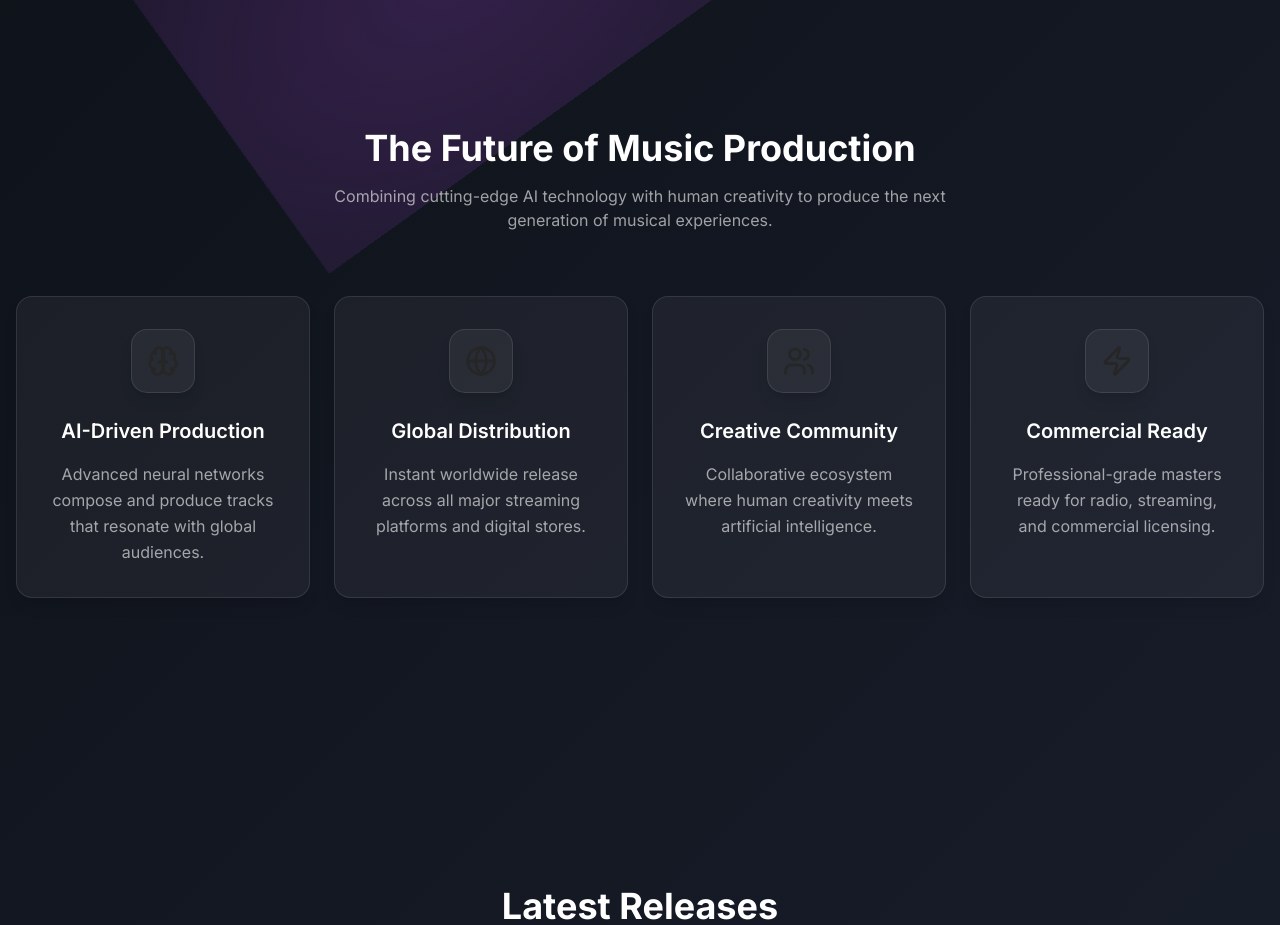
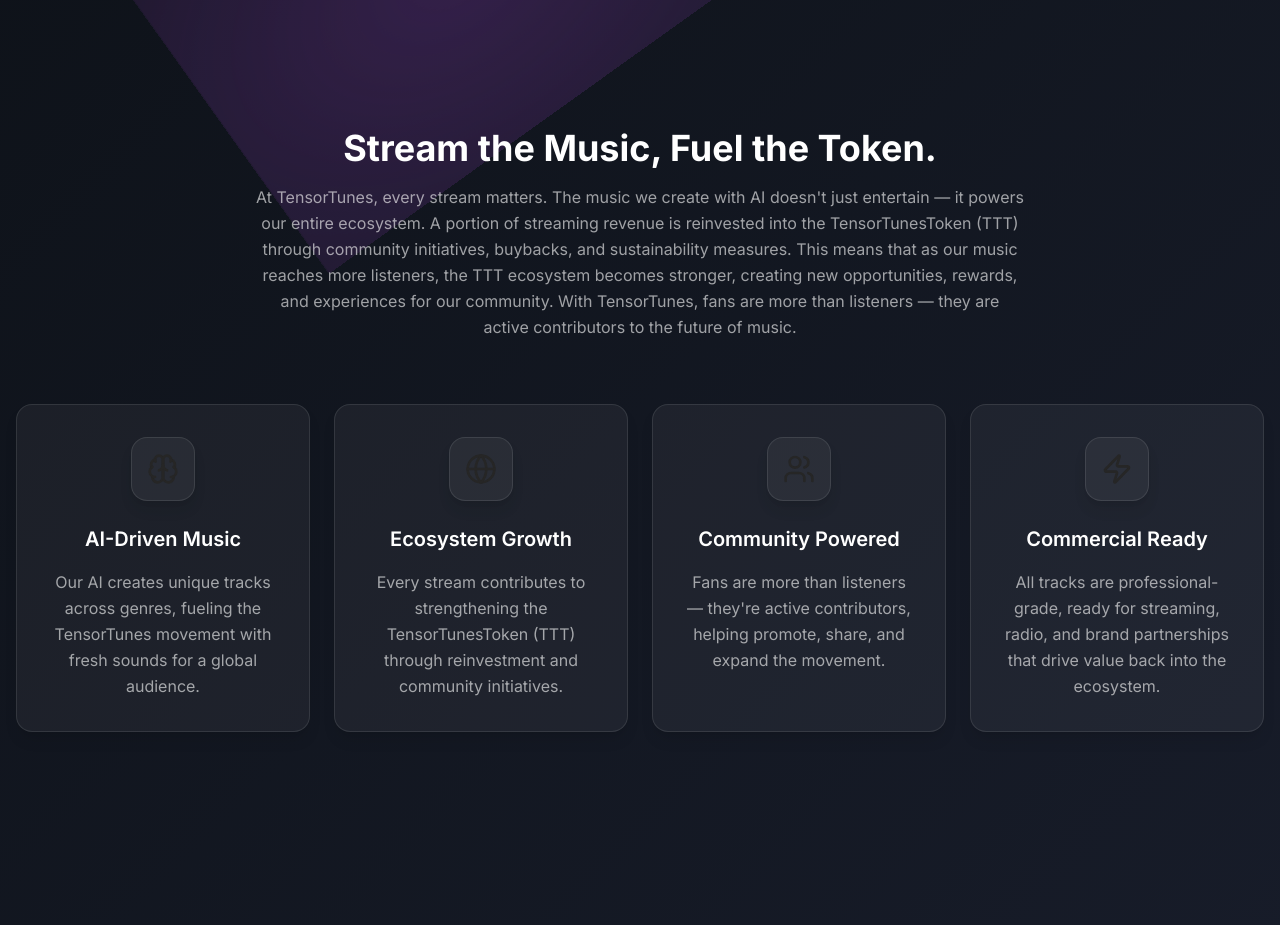
Before and after one commit to TENSORTUNES/website-glass, a Next.js app: page / in a window 1280 px wide. Shown: the part 880-1805 px from the top of the page. Built offline with nearby package versions, Linux system fonts and the light colour scheme; a web font is replaced by a local one.

Commit message:
update 3

```diff
--- a/components/highlights.tsx
+++ b/components/highlights.tsx
@@ -3,23 +3,23 @@ import { Brain, Globe, Users, Zap } from "lucide-react"
 const highlights = [
   {
     icon: Brain,
-    title: "AI-Driven Production",
-    description: "Advanced neural networks compose and produce tracks that resonate with global audiences.",
+    title: "AI-Driven Music",
+    description: "Our AI creates unique tracks across genres, fueling the TensorTunes movement with fresh sounds for a global audience.",
   },
   {
     icon: Globe,
-    title: "Global Distribution",
-    description: "Instant worldwide release across all major streaming platforms and digital stores.",
+    title: "Ecosystem Growth",
+    description: "Every stream contributes to strengthening the TensorTunesToken (TTT) through reinvestment and community initiatives.",
   },
   {
     icon: Users,
-    title: "Creative Community",
-    description: "Collaborative ecosystem where human creativity meets artificial intelligence.",
+    title: "Community Powered",
+    description: "Fans are more than listeners — they're active contributors, helping promote, share, and expand the movement.",
   },
   {
     icon: Zap,
     title: "Commercial Ready",
-    description: "Professional-grade masters ready for radio, streaming, and commercial licensing.",
+    description: "All tracks are professional-grade, ready for streaming, radio, and brand partnerships that drive value back into the ecosystem.",
   },
 ]
 
@@ -28,10 +28,9 @@ export function Highlights() {
     <section className="py-20 px-4">
       <div className="container mx-auto">
         <div className="text-center mb-16">
-          <h2 className="text-3xl md:text-4xl font-bold text-white mb-4">The Future of Music Production</h2>
-          <p className="text-white/60 max-w-2xl mx-auto">
-            Combining cutting-edge AI technology with human creativity to produce the next generation of musical
-            experiences.
+          <h2 className="text-3xl md:text-4xl font-bold text-white mb-4">Stream the Music, Fuel the Token.</h2>
+          <p className="text-white/60 max-w-3xl mx-auto leading-relaxed">
+            At TensorTunes, every stream matters. The music we create with AI doesn't just entertain — it powers our entire ecosystem. A portion of streaming revenue is reinvested into the TensorTunesToken (TTT) through community initiatives, buybacks, and sustainability measures. This means that as our music reaches more listeners, the TTT ecosystem becomes stronger, creating new opportunities, rewards, and experiences for our community. With TensorTunes, fans are more than listeners — they are active contributors to the future of music.
           </p>
         </div>
 
```
